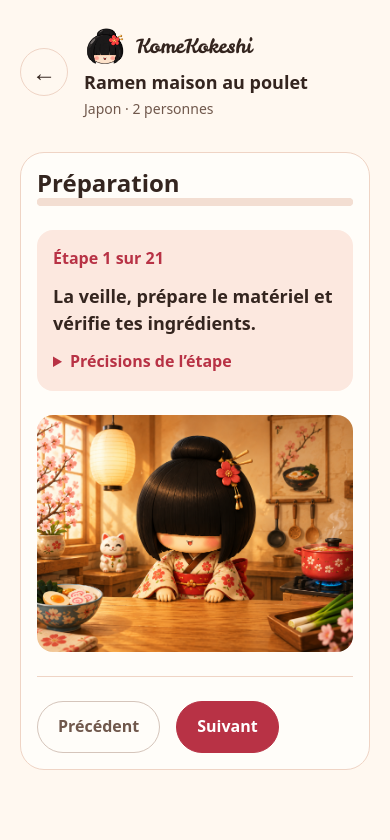
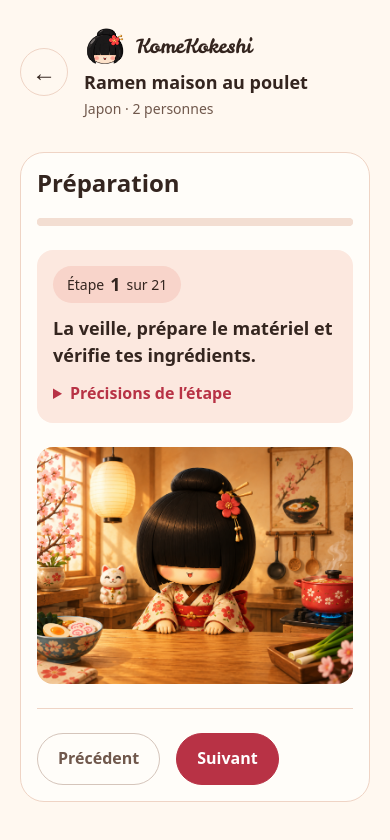
Before and after one commit to kahija/komekokeshi, a React (Vite) app: page / in a window 390 px wide. Both pictures are taken after a click on the button "Commencer la recette". Shown: the top 840 px of the page. Built offline with nearby package versions, Linux system fonts and the light colour scheme.

Commit message:
style: adapt cooking step header to screen size

```diff
--- a/src/components/CookingSteps.css
+++ b/src/components/CookingSteps.css
@@ -6,17 +6,36 @@
   background-color: #fffdf9;
 }
 
+.cooking > h2 {
+  margin-bottom: 20px;
+}
+
 .cooking-instruction {
   display: grid;
+  grid-template-columns: 72px minmax(0, 1fr);
+  align-items: center;
   gap: 12px;
   padding: 20px;
   border-radius: 16px;
   background-color: #fce8df;
 }
 
-.cooking-instruction > p:first-child {
-  color: var(--color-primary);
-  font-weight: 700;
+.cooking-step-number {
+  display: grid;
+  place-content: center;
+  width: 72px;
+  min-height: 96px;
+  border-radius: 999px;
+  background-color: #f8d4ca;
+  color: var(--color-text);
+  text-align: center;
+  font-size: 0.875rem;
+  line-height: 1.4;
+}
+
+.cooking-step-number strong {
+  font-size: 2rem;
+  line-height: 1.2;
 }
 
 .cooking-instruction-text {
@@ -32,6 +51,7 @@
 
 .cooking-step-details {
   font-size: 1rem;
+  grid-column: 1 / -1;
 }
 
 .cooking-step-details summary {
@@ -83,6 +103,22 @@
   .cooking-instruction {
     padding: 16px;
   }
+  .cooking-instruction {
+    grid-template-columns: 1fr;
+  }
+
+  .cooking-step-number {
+    display: flex;
+    align-items: center;
+    gap: 6px;
+    width: fit-content;
+    min-height: auto;
+    padding: 8px 14px;
+  }
+
+  .cooking-step-number strong {
+    font-size: 1.125rem;
+  }
 }
 .cooking-scene {
   display: block;
--- a/src/components/CookingSteps.tsx
+++ b/src/components/CookingSteps.tsx
@@ -122,8 +122,10 @@ export function CookingSteps({ recipeId, steps }: CookingStepsProps) {
           aria-live="polite"
           aria-atomic="true"
         >
-          <p>
-            Étape {currentStepIndex + 1} sur {steps.length}
+          <p className="cooking-step-number">
+            <span>Étape</span>
+            <strong>{currentStepIndex + 1}</strong>
+            <span>sur {steps.length}</span>
           </p>
           <p className="cooking-instruction-text">{currentStep.instruction}</p>
 
```
